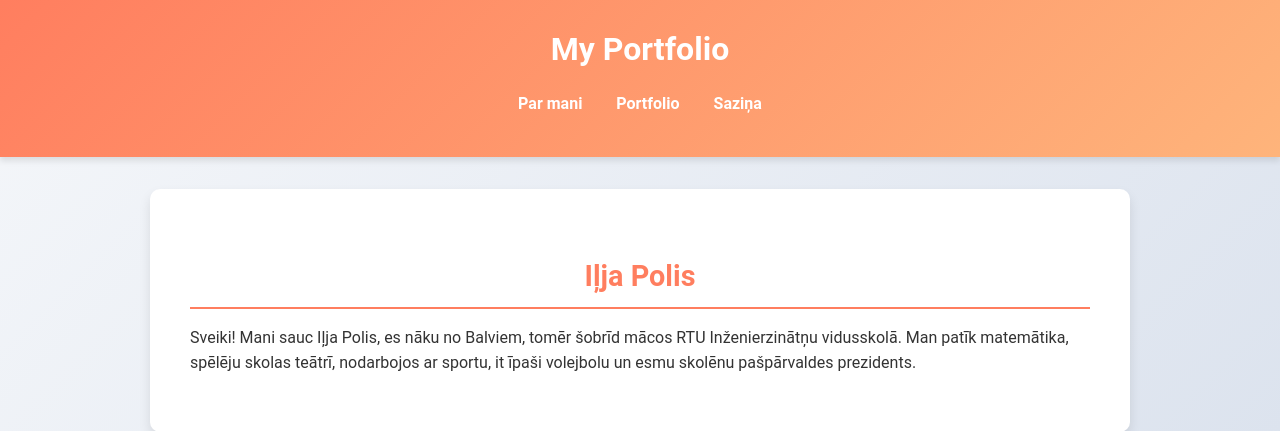
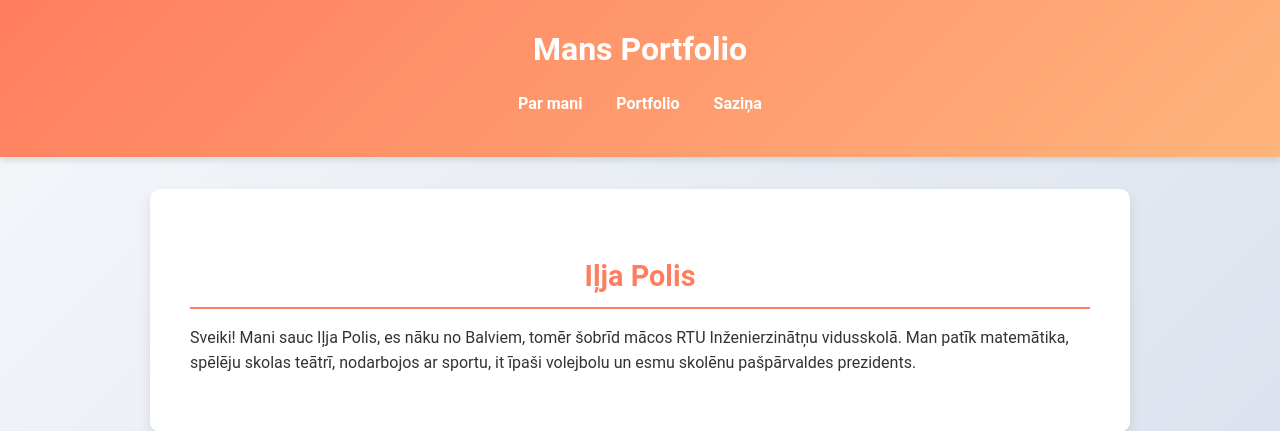
Before and after one commit to iljapolis/portfolioPy, a Flask app: page / in a window 1280 px wide. Shown: the top 431 px of the page. Run offline with Flask 3, Linux system fonts and the light colour scheme; some libraries are stand-ins or nearby versions.

Commit message:
latvian text 3.0

```diff
--- a/templates/index.html
+++ b/templates/index.html
@@ -12,7 +12,7 @@
 <body>
     <header>
         <nav>
-            <h1>My Portfolio</h1>
+            <h1>Mans Portfolio</h1>
             <ul>
                 <li><a href="#about">Par mani</a></li>
                 <li><a href="#portfolio">Portfolio</a></li>
```
